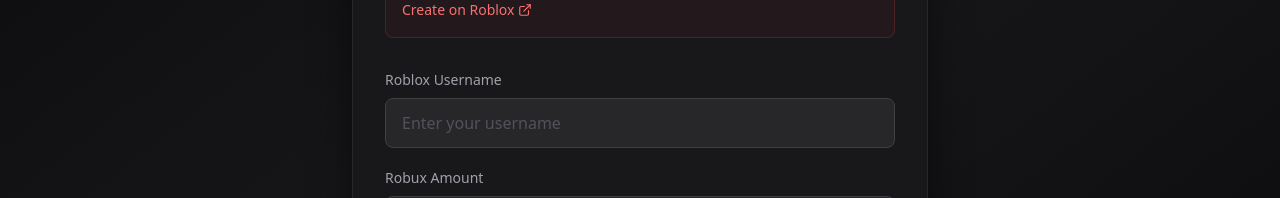
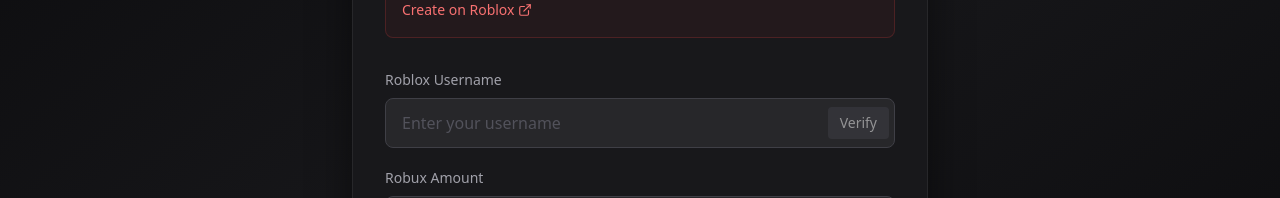
Before and after one commit to DontGho/maxbuystore, a React (Vite) app: page / in a window 1280 px wide. Shown: the part 399-597 px from the top of the page. Built offline with nearby package versions, Linux system fonts and the light colour scheme.

Commit message:
server, app. Updated UI

```diff
--- a/src/App.jsx
+++ b/src/App.jsx
@@ -9,7 +9,39 @@
   const [m, setM] = useState('');
   const [verifying, setVerifying] = useState(false);
   const [verified, setVerified] = useState('');
+  const [userVerified, setUserVerified] = useState(false);
+  const [userAvatar, setUserAvatar] = useState('');
+  const [verifyingUser, setVerifyingUser] = useState(false);
   const p = 7.39;
+
+  const verifyUser = async () => {
+    if (!u) return;
+
+    setVerifyingUser(true);
+    setUserVerified(false);
+    setUserAvatar('');
+
+    try {
+      const r = await fetch(`/api/verify-user`, {
+        method: 'POST',
+        headers: { 'Content-Type': 'application/json' },
+        body: JSON.stringify({ username: u })
+      });
+
+      const d = await r.json();
+
+      if (d.success) {
+        setUserVerified(true);
+        setUserAvatar(d.avatar);
+      } else {
+        setUserVerified(false);
+      }
+    } catch (e) {
+      setUserVerified(false);
+    }
+
+    setVerifyingUser(false);
+  };
 
   const verifyItem = async () => {
     if (!u || !itemUrl) {
@@ -124,16 +156,43 @@
               <label className="block text-sm font-medium text-zinc-400 mb-2">
                 Roblox Username
               </label>
+              <div className="relative">
                 <input
                   type="text"
                   value={u}
                   onChange={(e) => {
                     setU(e.target.value);
                     setVerified('');
+                    setUserVerified(false);
+                    setUserAvatar('');
                   }}
-                className="w-full px-4 py-3 bg-zinc-800 border border-zinc-700 text-white rounded-lg focus:outline-none focus:ring-2 focus:ring-red-500 focus:border-transparent transition placeholder-zinc-600"
+                  className="w-full px-4 py-3 bg-zinc-800 border border-zinc-700 text-white rounded-lg focus:outline-none focus:ring-2 focus:ring-red-500 focus:border-transparent transition placeholder-zinc-600 pr-24"
                   placeholder="Enter your username"
                 />
+                <button
+                  onClick={verifyUser}
+                  disabled={verifyingUser || !u || userVerified}
+                  className="absolute right-1.5 top-1/2 -translate-y-1/2 bg-red-600 hover:bg-red-500 disabled:bg-zinc-700 disabled:opacity-50 text-white text-sm font-medium px-3 py-1.5 rounded transition"
+                >
+                  {verifyingUser ? (
+                    <Loader2 className="animate-spin" size={14} />
+                  ) : userVerified ? (
+                    <CheckCircle size={14} />
+                  ) : (
+                    'Verify'
+                  )}
+                </button>
+              </div>
+              {userVerified && userAvatar && (
+                <div className="mt-3 flex items-center gap-3 bg-zinc-800 border border-zinc-700 rounded-lg px-3 py-2">
+                  <img
+                    src={userAvatar}
+                    alt={u}
+                    className="w-8 h-8 rounded-full"
+                  />
+                  <span className="text-sm text-green-400">✓ User verified</span>
+                </div>
+              )}
             </div>
 
             <div>
```
Also changed, not shown: 1 other file (tests, documents, lock files or other folders). Lines whose indentation alone changed are shown as unchanged.
